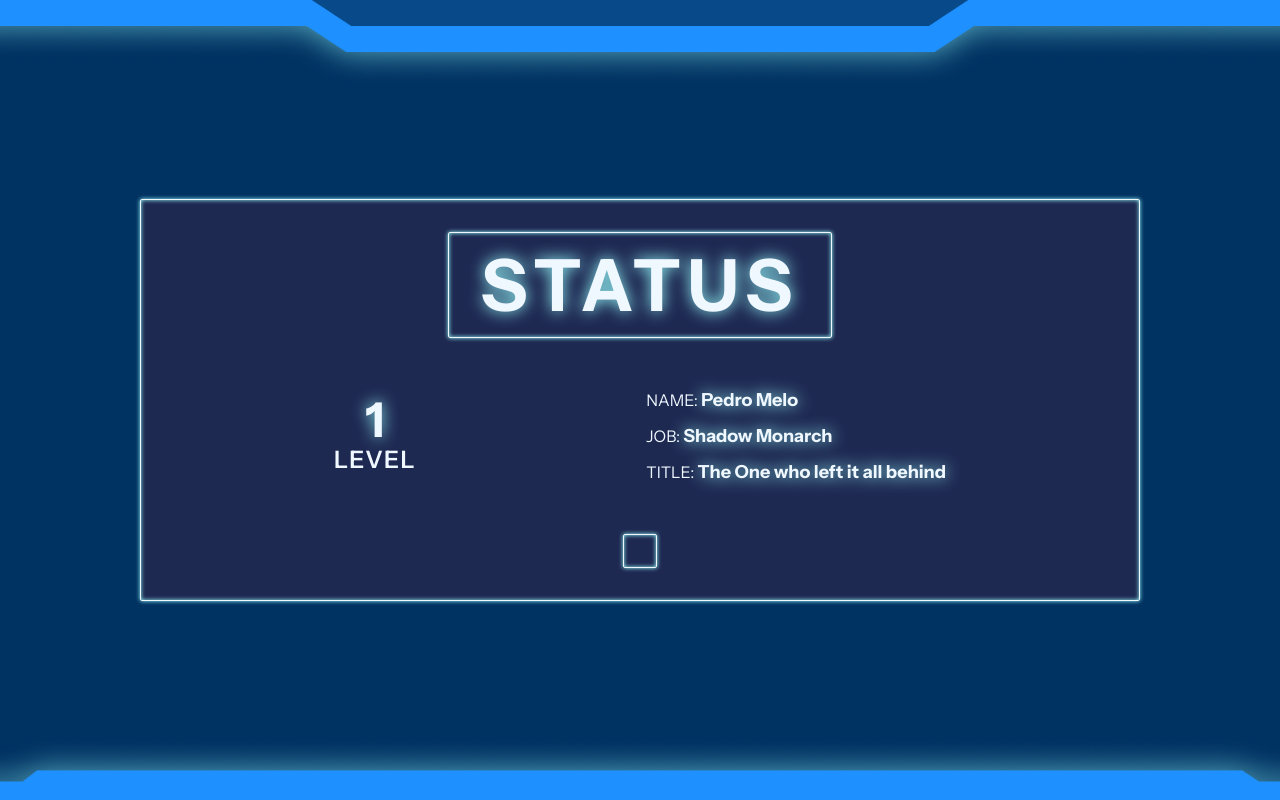
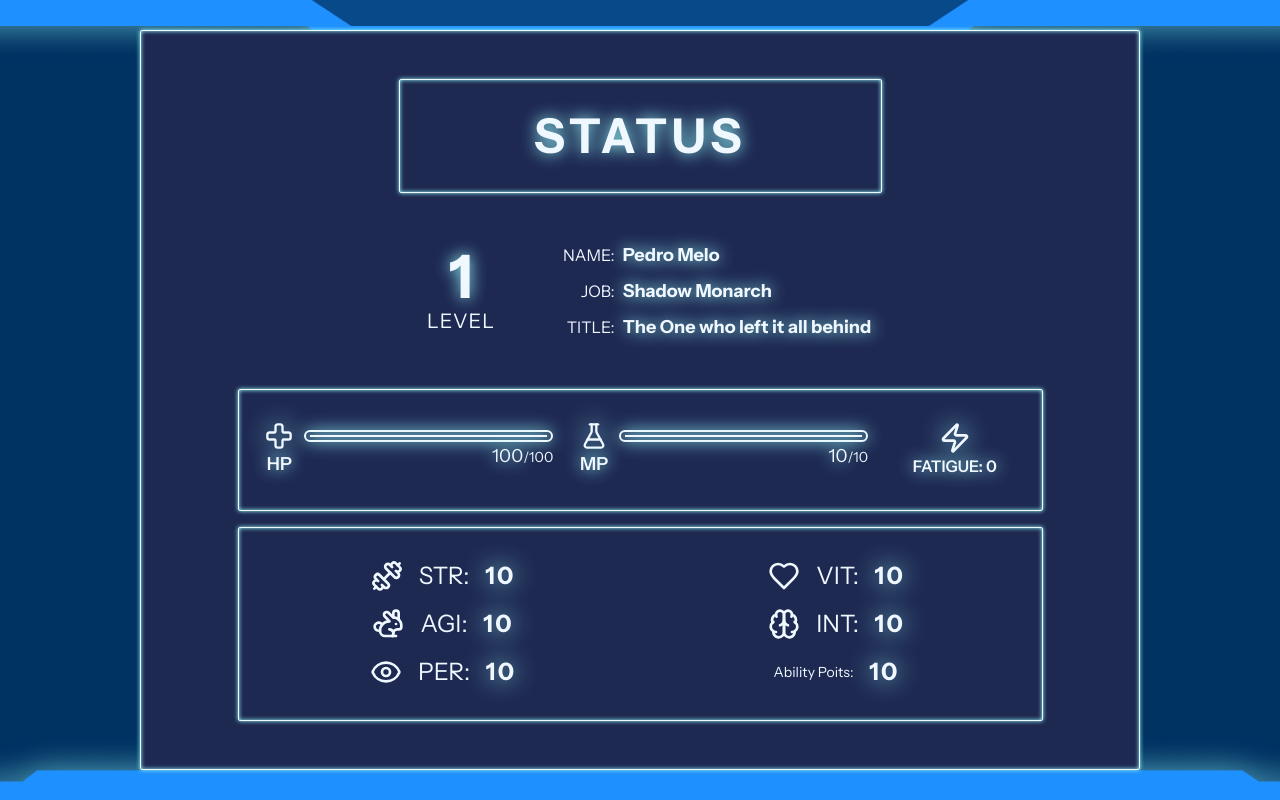
Before and after one commit to pHenrymelo/SoloLevelingSystem-web, a Next.js app: page /status in a window 1280 px wide. Built offline with nearby package versions, Linux system fonts and the light colour scheme.

Commit message:
status page static

```diff
--- a/package.json
+++ b/package.json
@@ -11,6 +11,7 @@
   "dependencies": {
     "@hookform/resolvers": "^4.1.0",
     "@tailwindcss/postcss": "^4.0.6",
+    "lucide-react": "^0.475.0",
     "next": "15.1.7",
     "postcss": "^8.5.2",
     "react": "^19.0.0",
--- /dev/null
+++ b/src/app/status/atributes.tsx
@@ -0,0 +1,36 @@
+import { Dumbbell, Brain, Eye, Heart, Rabbit } from 'lucide-react'
+
+export const Atributes = () => {
+    return(
+    <div className="w-10/12 mx-auto border border-white py-8 px-4 rounded-xs shadow-activated bg-blue-darker grid grid-cols-2 gap-4">
+        <div className='flex gap-4 px-8 items-center text-2xl justify-center'>
+            <Dumbbell className=' size-8 '/>
+            <span>STR:</span>
+            <span className='drop-shadow-md font-bold tracking-widest '>10</span>
+        </div>
+        <div className='flex gap-4 px-8 items-center text-2xl justify-center'>
+            <Heart className=' size-8 '/>
+            <span>VIT:</span>
+            <span className='drop-shadow-md font-bold tracking-widest '>10</span>
+        </div>
+        <div className='flex gap-4 px-8 items-center text-2xl justify-center'>
+            <Rabbit className=' size-8 '/>
+            <span>AGI:</span>
+            <span className='drop-shadow-md font-bold tracking-widest '>10</span>
+        </div>
+        <div className='flex gap-4 px-8 items-center text-2xl justify-center'>
+            <Brain className=' size-8 '/>
+            <span>INT:</span>
+            <span className='drop-shadow-md font-bold tracking-widest '>10</span>
+        </div>
+        <div className='flex gap-4 px-8 items-center text-2xl justify-center'>
+            <Eye className=' size-8 '/>
+            <span>PER:</span>
+            <span className='drop-shadow-md font-bold tracking-widest '>10</span>
+        </div>
+        <div className='flex gap-4 px-8 items-center text-2xl justify-center'>
+            <span className='text-sm'> Ability Poits: </span>
+            <span className='drop-shadow-md font-bold tracking-widest '>10</span>
+        </div>
+    </div>
+)}
--- a/src/app/status/page.tsx
+++ b/src/app/status/page.tsx
@@ -1,19 +1,20 @@
+import { Atributes } from "./atributes"
 import { Profile } from "./profile"
+import { Stats } from "./stats"
 
 export default function Status() {
     return (
         <div className=" min-h-dvh flex flex-col justify-center gap-16 fmd:flex-row ">
 
-            <div className=" w-10/12 mx-auto border border-white py-8 px-4 rounded-xs shadow-activated bg-blue-darker flex flex-col gap-4">
-                <div className=" w-fit mx-auto border border-white px-8 py-4 rounded-xs shadow-activated bg-blue-darker">
-                <h1 className=" text-7xl drop-shadow-sm font-bold tracking-widest">STATUS</h1>
+            <div className=" w-10/12 mx-auto border border-white py-12 px-4 rounded-xs shadow-activated bg-blue-darker flex flex-col gap-4">
+                <div className=" w-1/2 flex text-center mx-auto border border-white px-8 py-8 rounded-xs shadow-activated bg-blue-darker">
+                <h1 className=" text-5xl drop-shadow-sm font-bold tracking-widest mx-auto">STATUS</h1>
                 </div>
 
                 <Profile />
+                <Stats />
+                <Atributes />
 
-                <div className=" mx-auto border border-white p-4 rounded-xs shadow-activated bg-blue-darker">
-
-                </div>
             </div>
         </div>
     )
--- a/src/app/status/profile.tsx
+++ b/src/app/status/profile.tsx
@@ -1,19 +1,22 @@
 export const Profile = () => {
     return (
-        <div className=" w-8/12 mx-auto px-4 flex justify-between py-8 ">
-                    <div className=" flex flex-col text-center justify-center">
-                        <span className=" text-5xl drop-shadow-sm font-bold">1</span>
-                        <p className=" font-semibold tracking-wider text-2xl">LEVEL</p>
+        <div className=" w-8/12 mx-auto px-4 justify-center items-center flex py-8 ">
+                    <div className=" w-1/3 flex flex-col text-center justify-center ">
+                        <span className=" text-6xl drop-shadow-sm font-bold">1</span>
+                        <p className=" font-thin tracking-wider text-xl">LEVEL</p>
                     </div>
                     <div className=" flex flex-col text-base gap-2 ">
-                        <span>
-                            NAME: <span className=" font-bold text-lg drop-shadow-sm">Pedro Melo</span>
+                        <span className=" grid grid-cols-6">
+                            <span className=" ml-auto mr-2 my-auto">NAME: </span>
+                            <span className=" font-bold text-lg drop-shadow-sm col-span-5">Pedro Melo</span>
                         </span>
-                        <span>
-                            JOB: <span className=" font-bold text-lg drop-shadow-sm">Shadow Monarch</span>
+                        <span className=" grid grid-cols-6">
+                            <span className=" ml-auto mr-2 my-auto">JOB: </span>
+                            <span className=" font-bold text-lg drop-shadow-sm col-span-5">Shadow Monarch</span>
                         </span>
-                        <span>
-                            TITLE: <span className=" font-bold text-lg drop-shadow-sm">The One who left it all behind</span>
+                        <span className=" grid grid-cols-6">
+                            <span className=" ml-auto mr-2 my-auto">TITLE: </span>
+                            <span className=" font-bold text-lg drop-shadow-sm col-span-5">The One who left it all behind</span>
                         </span>
                     </div>
             </div>
--- /dev/null
+++ b/src/app/status/stats.tsx
@@ -0,0 +1,41 @@
+import { Cross, FlaskConical, Zap } from 'lucide-react'
+
+export const Stats = () => {
+    return(
+        <div className="w-10/12 mx-auto border border-white py-8 px-4 rounded-xs shadow-activated bg-blue-darker grid grid-cols-5 gap-4">
+            <div className=" flex col-span-2 ">
+                <div className=' w-2/12 text-center'>
+                    <span> <Cross className=' mx-auto size-7 drop-shadow-md'/> </span>
+                    <span className=' font-semibold text-lg drop-shadow-sm '>HP</span>
+                </div>
+                <div className=' w-10/12 flex flex-col justify-center'>
+                    <span className=" flex w-full border-2 h-3 rounded-full px-1 drop-shadow-sm">
+                        <span className=' w-[100%] border border-white mx-auto my-auto drop-shadow-sm ' />
+                    </span>
+                    <span className=' text-end text-sm'>  <span className='text-lg drop-shadow-sm '>100</span>/100</span>
+                </div>
+            </div>
+            <div className='flex col-span-2'>
+                <div className=' w-2/12 text-center'>
+                    <span> <FlaskConical  className=' mx-auto size-7 drop-shadow-md '/> </span>
+                    <span className='font-semibold text-lg drop-shadow-sm'>MP</span>
+                </div>
+                <div className=' w-10/12 flex flex-col justify-center'>
+                    <span className=" flex w-full border-2 h-3 rounded-full px-1 drop-shadow-sm">
+                        <span className=' w-[100%] border border-white mx-auto my-auto drop-shadow-sm' />
+                    </span>
+                    <span className=' text-end text-sm'><span className='text-lg drop-shadow-sm '>10</span>/10</span>
+                </div>
+            </div>
+            <div className=' flex flex-col items-center text-center'>
+                <span> <Zap className=' size-8 drop-shadow-md'/> </span>
+                <span className='font-semibold text-base drop-shadow-sm'>FATIGUE: 0</span>
+            </div>
+
+
+
+
+
+        </div>
+    )
+}
```
Also changed, not shown: 1 other file (tests, documents, lock files or other folders).
